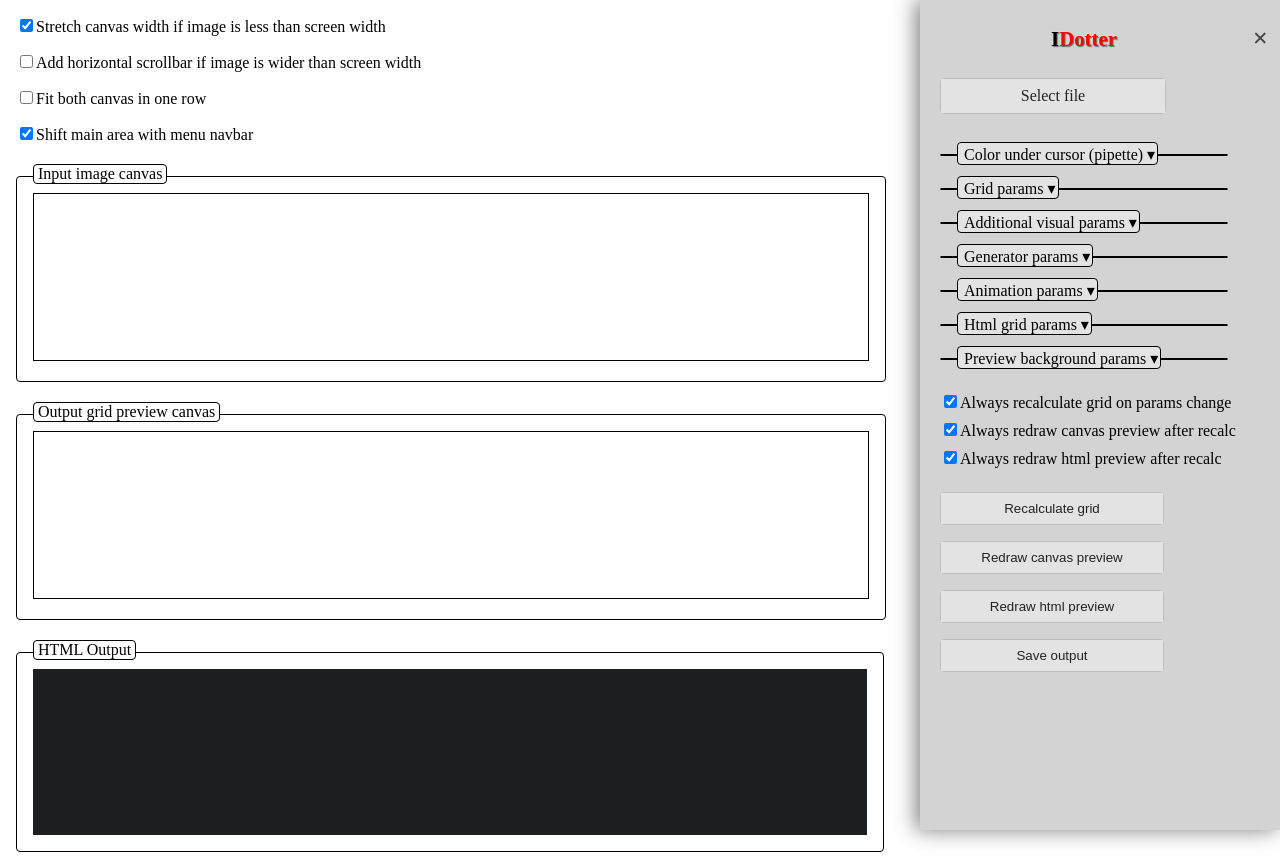
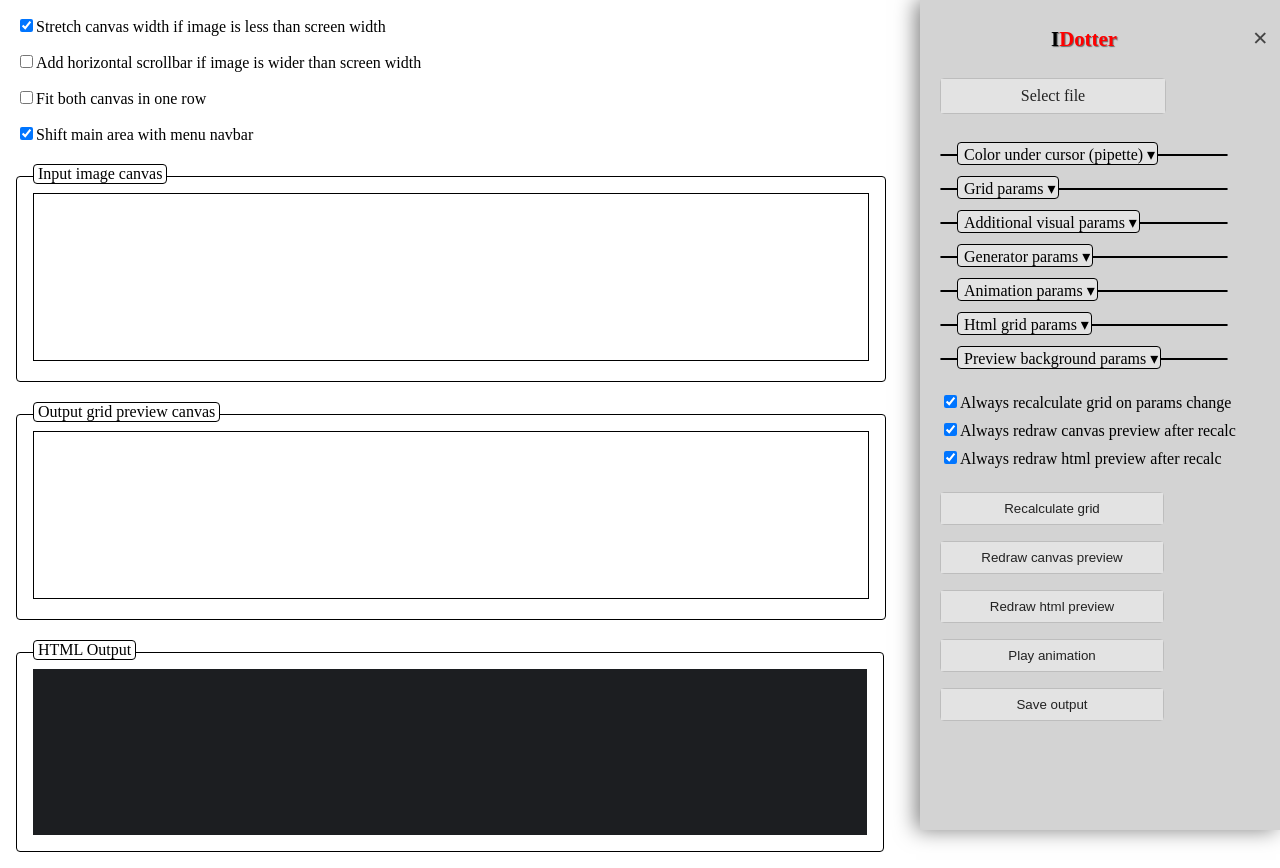
Before and after one commit to VasiliyTemniy/image-dotter, a React (Create React App) app: page / in a window 1280 px wide. Built offline with nearby package versions, Linux system fonts and the light colour scheme.

Commit message:
slight animation refactor; make it work

```diff
--- a/src/App.js
+++ b/src/App.js
@@ -86,6 +86,17 @@ const App = () => {
 
   const menuRef = useRef();
 
+  /**
+   * @type {React.MutableRefObject<React.FC<> & {
+   *   drawHtmlPreview: (gridHtmlParams: GridHtmlVisualParams, animationParams: AnimationParams) => void,
+   *   setSize: (width: number, height: number) => void,
+   *   backgroundRef: React.MutableRefObject<HTMLDivElement>,
+   *   grid: DotterCell[][],
+   *   setGrid: React.Dispatch<React.SetStateAction<DotterCell[][]>>,
+   *   setForceRerender: React.Dispatch<React.SetStateAction<boolean>>,
+   *   playAnimation: () => void
+   * }>}
+   */
   const gridOutputRef = useRef();
   const inputCanvasRef = useRef();
   const outputCanvasRef = useRef();
@@ -479,6 +490,13 @@ const App = () => {
     );
   };
 
+  const playHtmlAnimation = () => {
+    if (!gridOutputRef.current || !image) {
+      return;
+    }
+    gridOutputRef.current.playAnimation();
+  };
+
   const handleSaveClick = async (e) => {
     e.preventDefault();
     const handle = await window.showSaveFilePicker({
@@ -514,6 +532,7 @@ const App = () => {
         handleRecalcGrid={recalcGrid}
         handleRedrawGridPreview={redrawGridPreview}
         handleRedrawGridHtmlPreview={redrawGridHtmlPreview}
+        handlePlayAnimation={playHtmlAnimation}
         handleSaveClick={handleSaveClick}
         gridParams={gridParams}
         gridControls={gridControls}
--- a/src/components/GridOutput.js
+++ b/src/components/GridOutput.js
@@ -1,14 +1,27 @@
 import { useState, useEffect, forwardRef, useImperativeHandle, useRef, useMemo } from 'react';
+import { switchClasses } from '../utils/html';
 
 /**
  * @typedef {import('../index.d.ts').GridHtmlVisualParams} GridHtmlVisualParams
  * @typedef {import('../index.d.ts').DotterCell} DotterCell
+ * @typedef {import('../index.d.ts').AnimationParams} AnimationParams
  */
 
+/**
+ * @type {React.ForwardRefExoticComponent<React.RefAttributes<{
+ *   drawHtmlPreview: (gridHtmlParams: GridHtmlVisualParams, animationParams: AnimationParams) => void,
+ *   setSize: (width: number, height: number) => void,
+ *   backgroundRef: React.MutableRefObject<HTMLDivElement>,
+ *   grid: DotterCell[][],
+ *   setGrid: React.Dispatch<React.SetStateAction<DotterCell[][]>>,
+ *   setForceRerender: React.Dispatch<React.SetStateAction<boolean>>,
+ *   playAnimation: () => void
+ * }>>}
+ */
 const GridOutput = forwardRef((props, refs) => {
   const [grid, setGrid] = useState([]);
   const [gridHtmlParams, setGridHtmlParams] = useState({});
-  const [_animationParams, setAnimationParams] = useState({});
+  const [animationParams, setAnimationParams] = useState({});
   const [forceRerender, setForceRerender] = useState(false);
 
   const drawHtmlPreview = (gridHtmlParams, animationParams) => {
@@ -23,7 +36,9 @@ const GridOutput = forwardRef((props, refs) => {
     background.style.height = `${height}px`;
   };
 
+  /** @type {React.MutableRefObject<HTMLDivElement>} */
   const containerRef = useRef(null);
+  /** @type {React.MutableRefObject<HTMLDivElement>} */
   const backgroundRef = useRef(null);
 
   useImperativeHandle(refs, () => {
@@ -33,7 +48,8 @@ const GridOutput = forwardRef((props, refs) => {
       backgroundRef,
       grid,
       setGrid,
-      setForceRerender
+      setForceRerender,
+      playAnimation
     };
   });
 
@@ -41,27 +57,63 @@ const GridOutput = forwardRef((props, refs) => {
     const container = containerRef.current;
     if (!container) return;
     container.classList.add('shown');
-    container.addEventListener('click', () => {
-      if (container.classList.contains('shown')) {
-        container.classList.remove('shown');
-        container.classList.add('hide');
-      } else
-      if (container.classList.contains('hidden')) {
-        container.classList.remove('hidden');
-        container.classList.add('show');
-      }
+    container.addEventListener('animationend', () => {
+      container.classList.remove('animated');
     });
-    container.addEventListener('animationend', () => {
-      if (container.classList.contains('show')) {
-        container.classList.remove('show');
+  }, []);
+
+  const playAnimation = () => {
+    const container = containerRef.current;
+    if (!container || container.classList.contains('animated')) return;
+    /** @type {AnimationParams} */
+    const _animationParams = animationParams;
+    switch (_animationParams.type) {
+    case 'appear': {
+      if (!container.classList.contains('hidden') && !container.classList.contains('shown')) {
         container.classList.add('shown');
       }
-      if (container.classList.contains('hide')) {
-        container.classList.remove('hide');
-        container.classList.add('hidden');
+      container.classList.remove('slide');
+      switchClasses(container, 'hidden', 'shown');
+      container.style.animationDelay = '0ms';
+      container.style.animationDuration = `${_animationParams.duration}ms`;
+      container.style.animationTimingFunction = _animationParams.easing;
+      container.classList.add('animated');
+      break;
+    }
+    case 'slide': {
+      container.classList.remove('hidden');
+      container.classList.remove('shown');
+      container.classList.add('slide');
+      /** @type {HTMLDivElement | null} */
+      const gridElement = container.querySelector('.grid');
+      if (!gridElement) {
+        return;
       }
-    });
-  }, []);
+      /** @type {NodeListOf<HTMLDivElement>} */
+      const rows = gridElement.querySelectorAll('.row');
+      if (!rows || rows.length === 0) {
+        return;
+      }
+      const delayIter = Math.ceil((_animationParams.delay.max - _animationParams.delay.min) / rows.length);
+      for (let i = 0; i < rows.length; i++) {
+        const row = rows[i];
+        row.style.animationDelay = `${_animationParams.delay.min + delayIter * i}ms`;
+        row.style.animationDuration = `${_animationParams.duration}ms`;
+        row.style.animationTimingFunction = _animationParams.easing;
+        row.classList.add('animated');
+        row.addEventListener('animationend', () => {
+          row.classList.remove('animated');
+          row.style.animationDelay = null;
+          row.style.animationDuration = null;
+          row.style.animationTimingFunction = null;
+        });
+      }
+      break;
+    }
+    default:
+      throw new Error('Unknown animation type: ' + _animationParams.type);
+    }
+  };
 
   const MemoizedGrid = useMemo(() =>
     <Grid grid={grid} gridHtmlParams={gridHtmlParams} containerRef={containerRef}/>
--- a/src/components/Menu.js
+++ b/src/components/Menu.js
@@ -20,13 +20,11 @@ import { MenuItemGroup } from './MenuItemGroup';
  *   updateMenuOpen: (value: boolean) => void,
  *   menuRef: React.RefObject<HTMLNavElement>,
  *   handleFileSelection: (e: React.ChangeEvent<HTMLInputElement>) => void,
+ *   handleRecalcGrid: () => void,
+ *   handleRedrawGridPreview: () => void,
  *   handleRedrawGridHtmlPreview: () => void,
+ *   handlePlayAnimation: () => void,
  *   handleSaveClick: () => void,
- *   handleRecalcGrid: () => void,
- *   handleRedrawGridPreview: (params: {
- *     gridParams: GridParams,
- *     generatorParams: GeneratorParams
- *   }) => void,
  *   gridParams: GridConfigState,
  *   gridControls: GridConfigControls,
  *   generatorParams: GeneratorConfigState,
@@ -45,9 +43,10 @@ const Menu = ({
   menuRef,
   handleFileSelection,
   handleRecalcGrid,
+  handleRedrawGridPreview,
   handleRedrawGridHtmlPreview,
+  handlePlayAnimation,
   handleSaveClick,
-  handleRedrawGridPreview,
   gridParams,
   gridControls,
   generatorParams,
@@ -417,13 +416,13 @@ const Menu = ({
                 value: animationParams.direction,
                 updateValue: animationControls.updateDirection,
                 options: [
-                  { value: 'left-to-right', label: 'Left to right' },
-                  { value: 'right-to-left', label: 'Right to left' },
-                  { value: 'top-to-bottom', label: 'Top to bottom' },
-                  { value: 'bottom-to-top', label: 'Bottom to top' },
+                  { value: 'left-to-right', label: 'Left to right', disabled: true },
+                  { value: 'right-to-left', label: 'Right to left', disabled: true },
+                  { value: 'top-to-bottom', label: 'Top to bottom', disabled: true },
+                  { value: 'bottom-to-top', label: 'Bottom to top', disabled: true },
                   { value: 'h-sides', label: 'Horizontal sides' },
-                  { value: 'v-sides', label: 'Vertical sides' },
-                  { value: 'all', label: 'All' },
+                  { value: 'v-sides', label: 'Vertical sides', disabled: true },
+                  { value: 'all', label: 'All', disabled: true },
                 ]
               },
               {
@@ -623,6 +622,7 @@ const Menu = ({
             <button className="button" onClick={handleRecalcGrid}>Recalculate grid</button>
             <button className="button" onClick={handleRedrawGridPreview}>Redraw canvas preview</button>
             <button className="button" onClick={handleRedrawGridHtmlPreview}>Redraw html preview</button>
+            <button className="button" onClick={handlePlayAnimation}>Play animation</button>
             <button className="button" onClick={handleSaveClick}>Save output</button>
           </li>
         </ul>
--- a/src/components/MenuSelectItem.js
+++ b/src/components/MenuSelectItem.js
@@ -33,7 +33,7 @@ const MenuSelectItem = ({
         disabled={item.disabled}
       >
         {item.options.map((option) => (
-          <option key={option.value} value={option.value}>{option.label}</option>
+          <option key={option.value} value={option.value} disabled={option.disabled}>{option.label}</option>
         ))}
       </select>
     </div>
--- a/src/styles/grid-output.css
+++ b/src/styles/grid-output.css
@@ -22,25 +22,50 @@
   transform: translateX(-50%);
 }
 
-.show {
-  opacity: 0;
-  animation: ani 2.5s forwards;
-}
-
-.hide {
-  opacity: 1;
-  animation: ani 2.5s reverse;
-}
-
+/* Opacity-related group START */
 .shown {
   opacity: 1;
 }
-
 .hidden {
   opacity: 0;
 }
 
-@keyframes ani {
+.shown.animated, .hidden.animated {
+  animation-name: opacity-animation;
+}
+
+.shown.animated {
+  opacity: 0;
+  animation-direction: forwards;
+}
+.hidden.animated {
+  opacity: 1;
+  animation-direction: reverse;
+}
+/* Opacity-related group END */
+
+@keyframes opacity-animation {
   0% {opacity: 0;}
   100% {opacity: 1;}
 }
+
+/* Slide-related group START */
+
+.slide > .grid > .row:nth-child(2n-1) {
+  --offset: 550%;
+}
+.slide > .grid > .row:nth-child(2n) {
+  --offset: -500%;
+}
+
+.slide > .grid > .row.animated {
+  translate: var(--offset);
+  animation-name: slide-animation;
+}
+
+@keyframes slide-animation {
+  100% {
+    translate: 0;
+  }
+}
+/* Slide-related group END */
--- /dev/null
+++ b/src/utils/html.js
@@ -0,0 +1,17 @@
+/**
+ * Switches html element's class A with B
+ * @param {HTMLElement} element
+ * @param {string} classNameA
+ * @param {string} classNameB
+ * @returns {void}
+ */
+export const switchClasses = (element, classNameA, classNameB) => {
+  if (element.classList.contains(classNameA)) {
+    element.classList.remove(classNameA);
+    element.classList.add(classNameB);
+  } else
+  if (element.classList.contains(classNameB)) {
+    element.classList.remove(classNameB);
+    element.classList.add(classNameA);
+  }
+};
```
